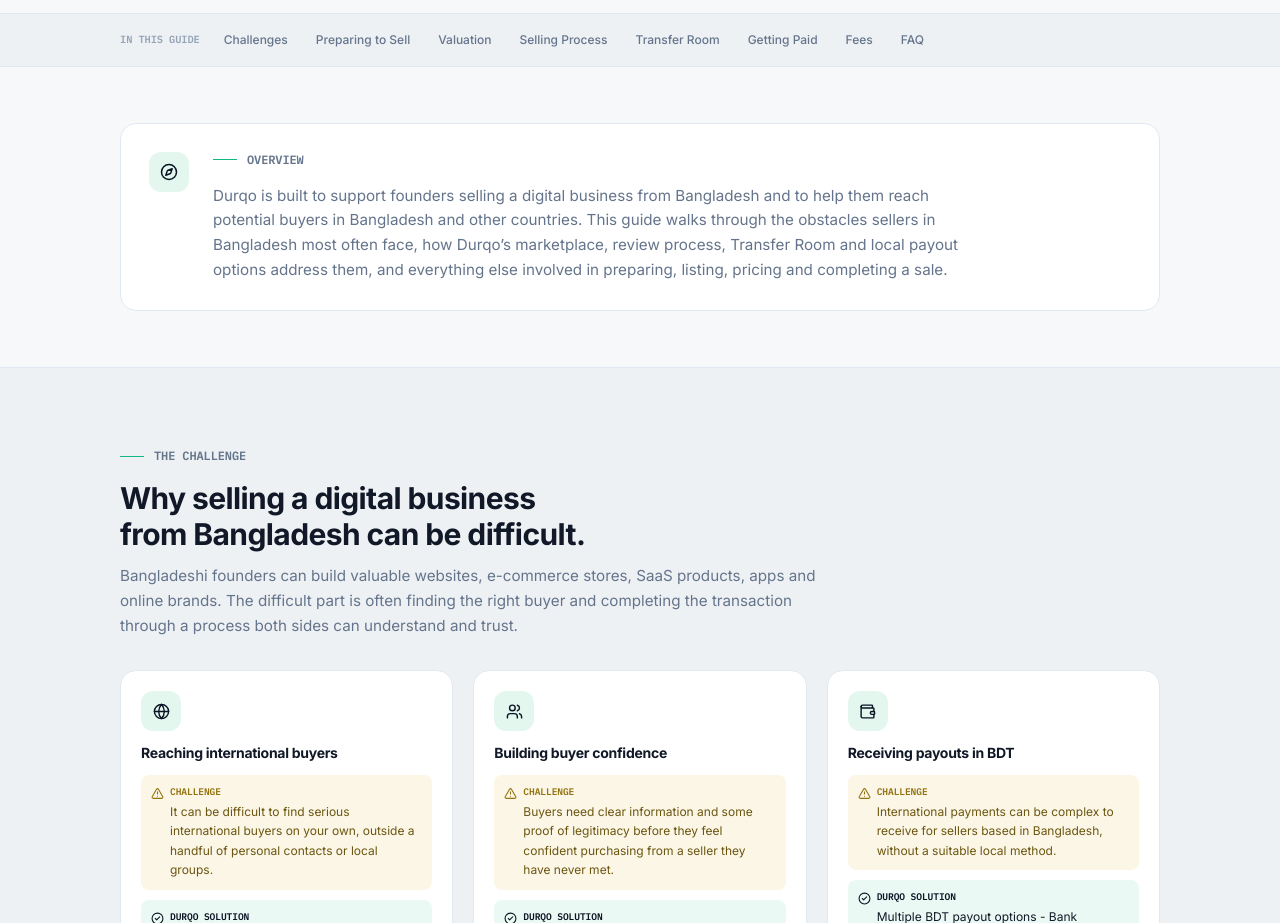
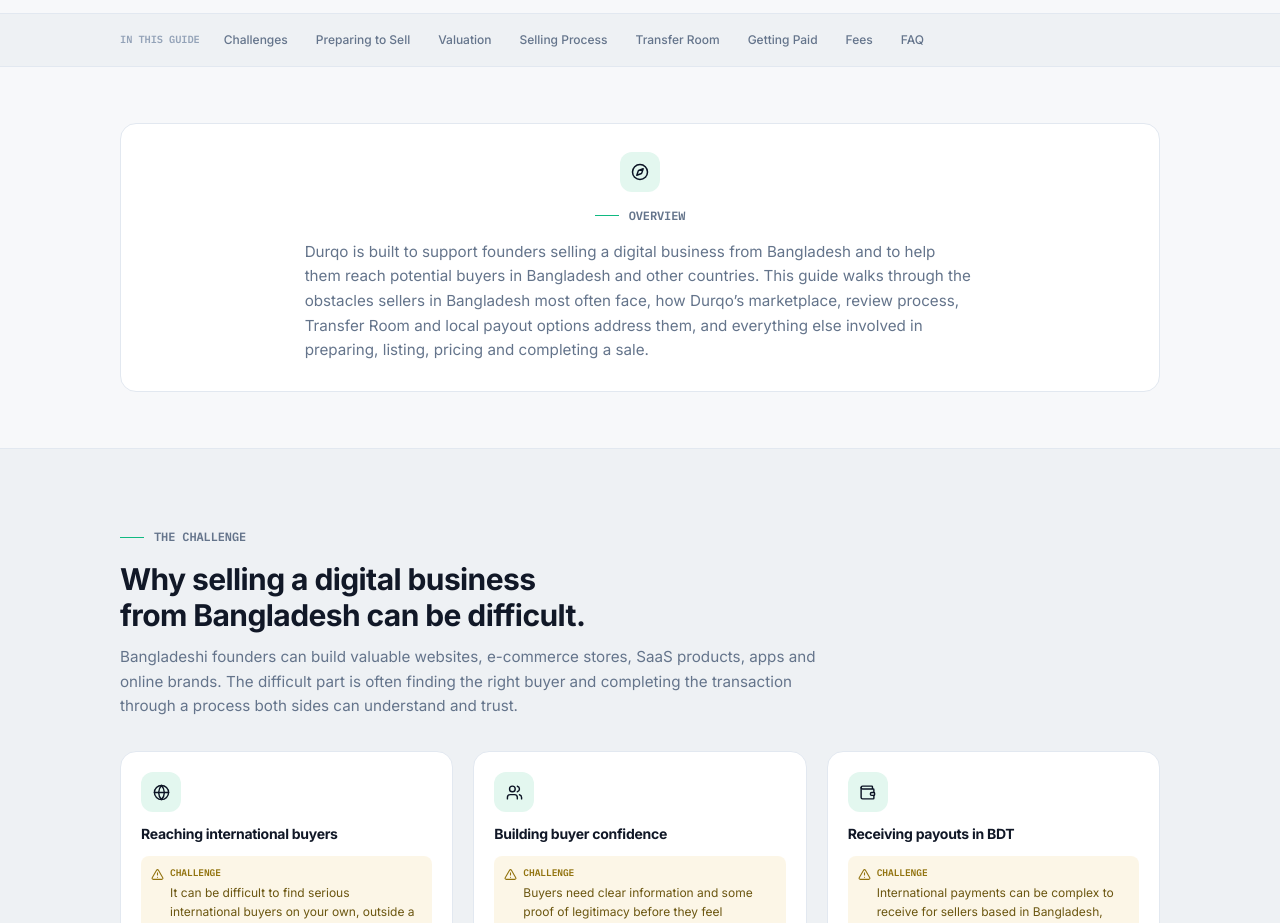
Before and after one commit to mdmanirmia/durqo-app, a Next.js app: page /sell-your-online-business-bangladesh in a window 1280 px wide. Shown: the part 840-1763 px from the top of the page. Built offline with nearby package versions, Linux system fonts and the light colour scheme; no server answers.

Commit message:
Center Overview card's icon and text
Updated the Overview section's layout and text alignment for better presentation.

```diff
--- a/src/app/sell-your-online-business-bangladesh/page.tsx
+++ b/src/app/sell-your-online-business-bangladesh/page.tsx
@@ -151,6 +151,9 @@ import TrackedCta, { ArticleViewTracker } from "./CtaTracking";
 //   - Related Resources links turned from plain text into bordered pill
 //     chips.
 //   - Final CTA footnote given an explicit text-center class.
+//
+// Oct 4, 2026 (ninth revision): centered the Overview card's icon, eyebrow
+// and paragraph (previously left-aligned in a left-icon/right-text row).
 const META_TITLE = "How to Sell an Online Business from Bangladesh | Durqo";
 const META_DESCRIPTION =
   "Learn how to sell a website or digital business from Bangladesh, reach potential buyers in Bangladesh and other countries, transfer assets through a structured process and receive eligible sale proceeds in BDT.";
@@ -907,13 +910,13 @@ export default function SellYourOnlineBusinessBangladeshPage() {
       <section className="border-b border-rule py-12 sm:py-14">
         <Container>
           <Inner>
-            <div className="flex flex-col gap-5 rounded-2xl border border-rule bg-paper-raised p-6 sm:flex-row sm:items-start sm:gap-6 sm:p-7">
+            <div className="flex flex-col items-center gap-4 rounded-2xl border border-rule bg-paper-raised p-6 text-center sm:p-7">
               <span className="flex h-10 w-10 shrink-0 items-center justify-center rounded-xl bg-brand-soft text-brand-strong">
                 <Compass size={18} />
               </span>
               <div>
-                <DashEyebrow>Overview</DashEyebrow>
-                <p className="max-w-[80ch] text-[0.95rem] leading-relaxed text-ink-soft">
+                <DashEyebrow center>Overview</DashEyebrow>
+                <p className="mx-auto max-w-[70ch] text-[0.95rem] leading-relaxed text-ink-soft">
                   Durqo is built to support founders selling a digital business from Bangladesh and to help them reach
                   potential buyers in Bangladesh and other countries. This guide walks through the obstacles sellers in
                   Bangladesh most often face, how Durqo&rsquo;s marketplace, review process, Transfer Room and local
```
